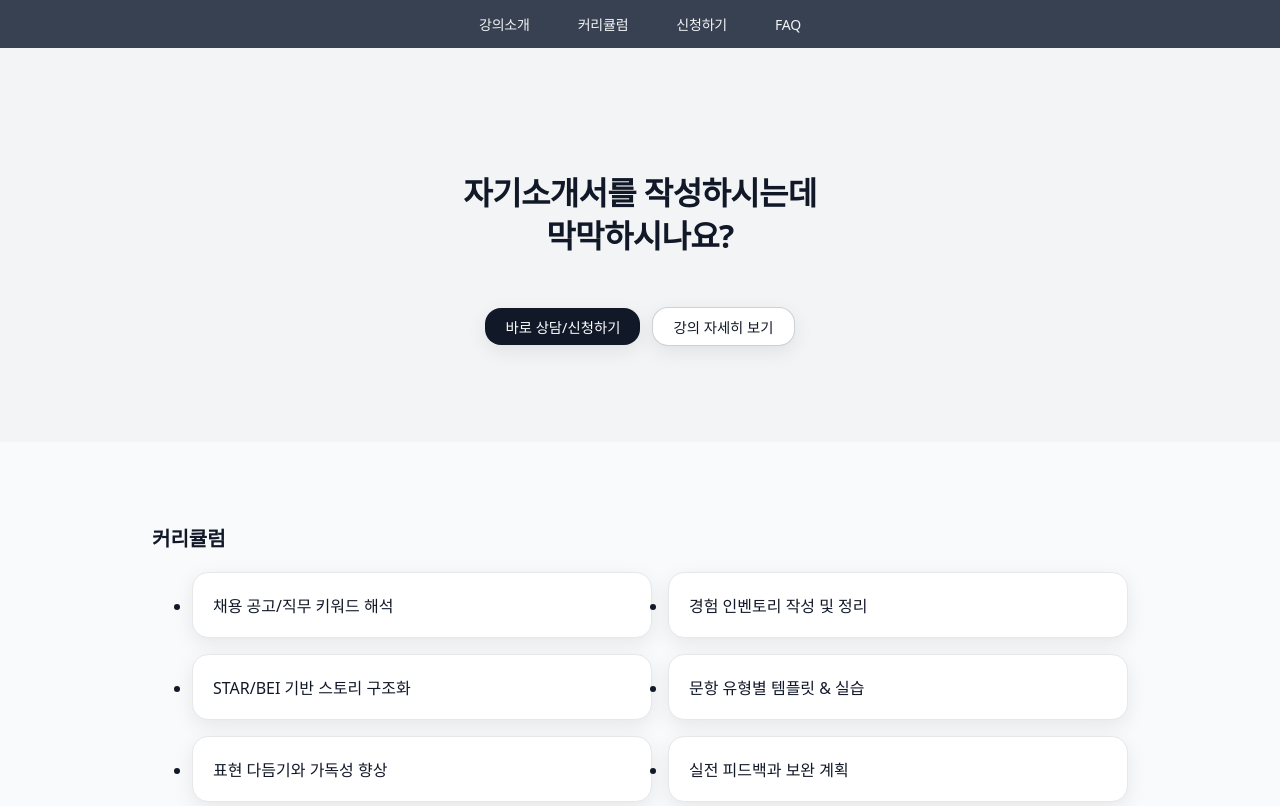
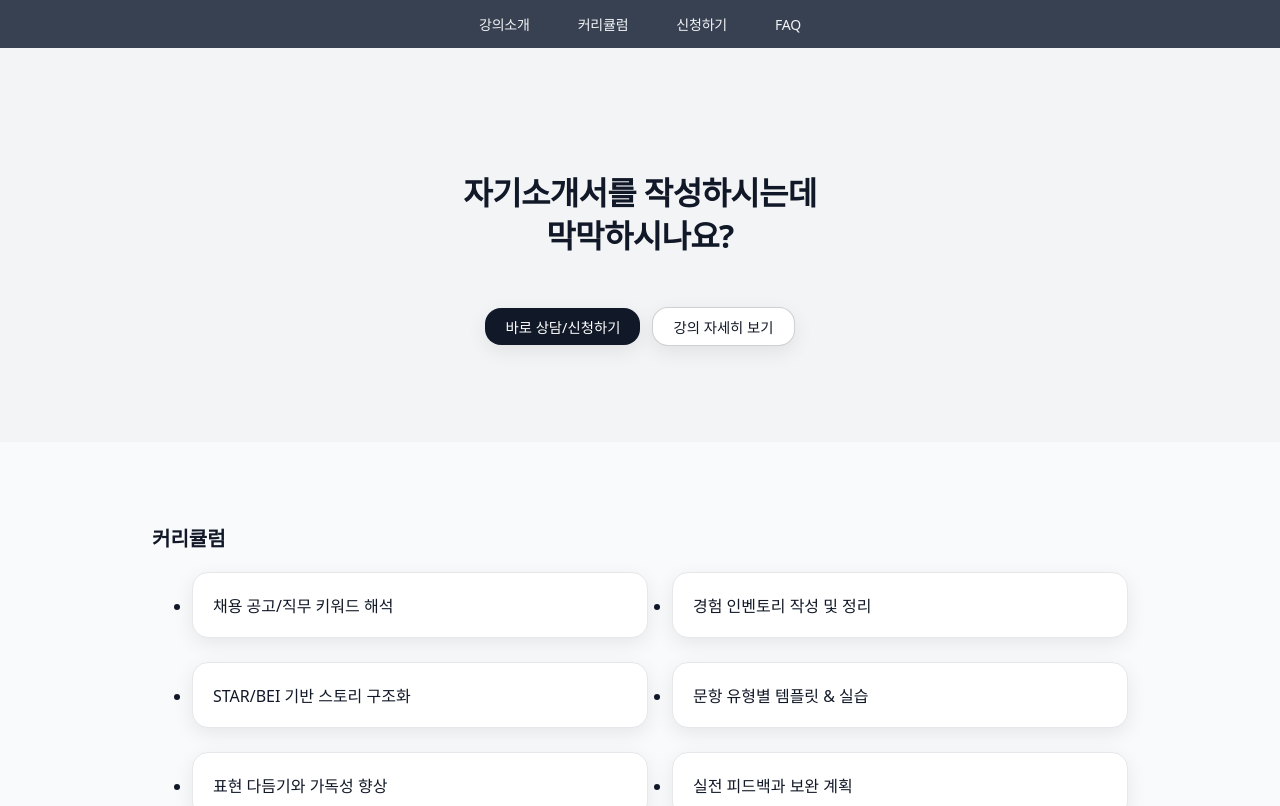
Before and after one commit to sipoon07/harmonium-likelion-v2, a React (Vite) app: page / in a window 1280 px wide. Shown: the top 806 px of the page. Built offline with nearby package versions, Linux system fonts and the light colour scheme; the HTML template or start-up script is replaced by a standard one.

Commit message:
gap 1 -> 1.5

```diff
--- a/src/sections/CurriculumSection.module.css
+++ b/src/sections/CurriculumSection.module.css
@@ -3,7 +3,7 @@
 .title{ font-size:1.25rem; font-weight:800 }
 .grid{
   margin-top:1.25rem;
-  display:grid; gap:1rem;
+  display:grid; gap:1.5rem;
   grid-template-columns:1fr;
 }
 @media (min-width:640px){
```
